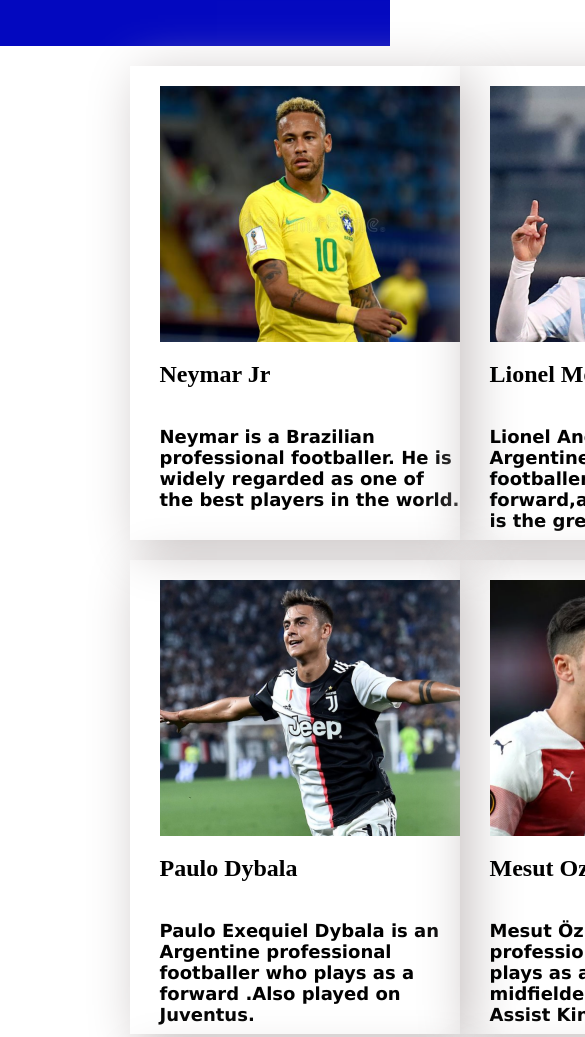
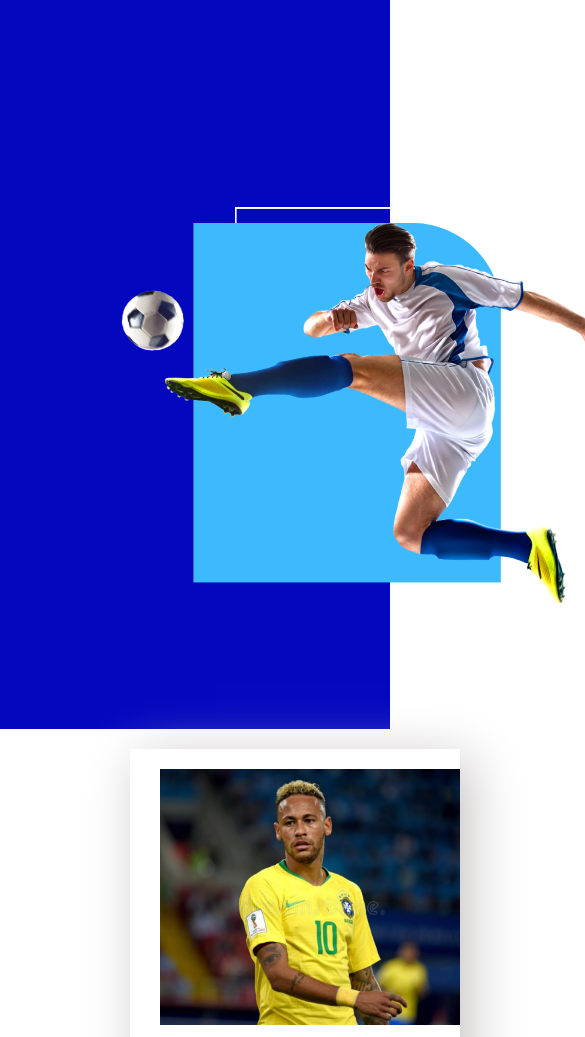
Before and after one commit to ahmedredoan/copaeuro-football, a plain HTML site: page index.html in a window 390 px wide. Shown: the part 631-1668 px from the top of the page, 585 px wide, since content can reach past the window. Drawn offline with Linux system fonts and the light colour scheme.

Commit message:
assingment done

```diff
--- a/styles/style.css
+++ b/styles/style.css
@@ -175,5 +175,22 @@ body {
    Media Queries
    ------------------- */
 
-  /* @media screen and ( max-width:){
-   } */
+  /* mobile divice */
+  @media only screen and (max-width:688px) {
+    .first-section{
+     height: 100%;
+     width: 100%;
+     grid-template-columns: repeat(1, 1fr);
+     background-color: #0308bf;
+
+    }
+    .players{
+      display: column;
+     grid-template-columns: repeat(1, 1fr);
+    }
+  .third-section{
+    height: 100%;
+    width: 100%;
+    grid-template-columns: repeat(1, 1fr);
+  }
+  }
```
